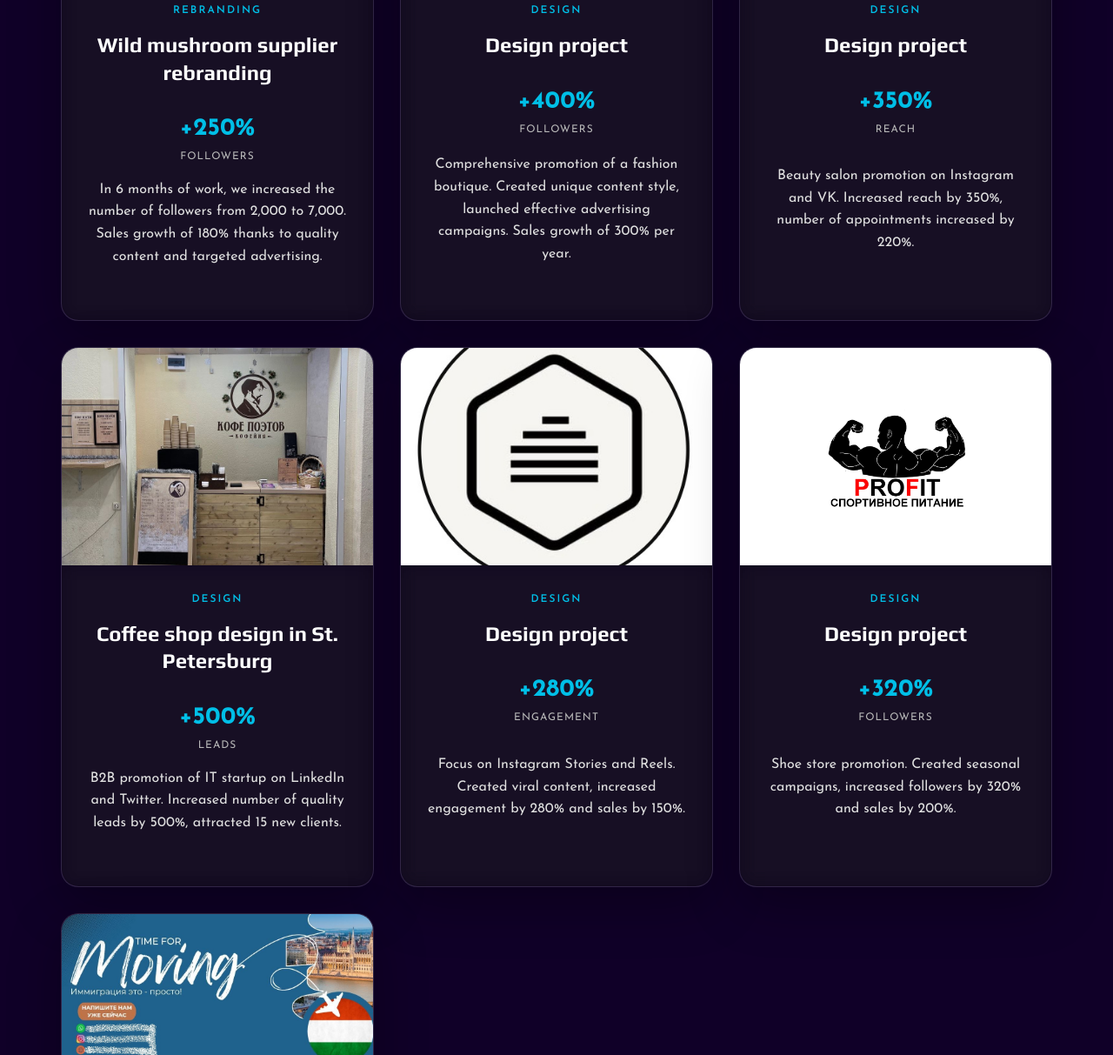
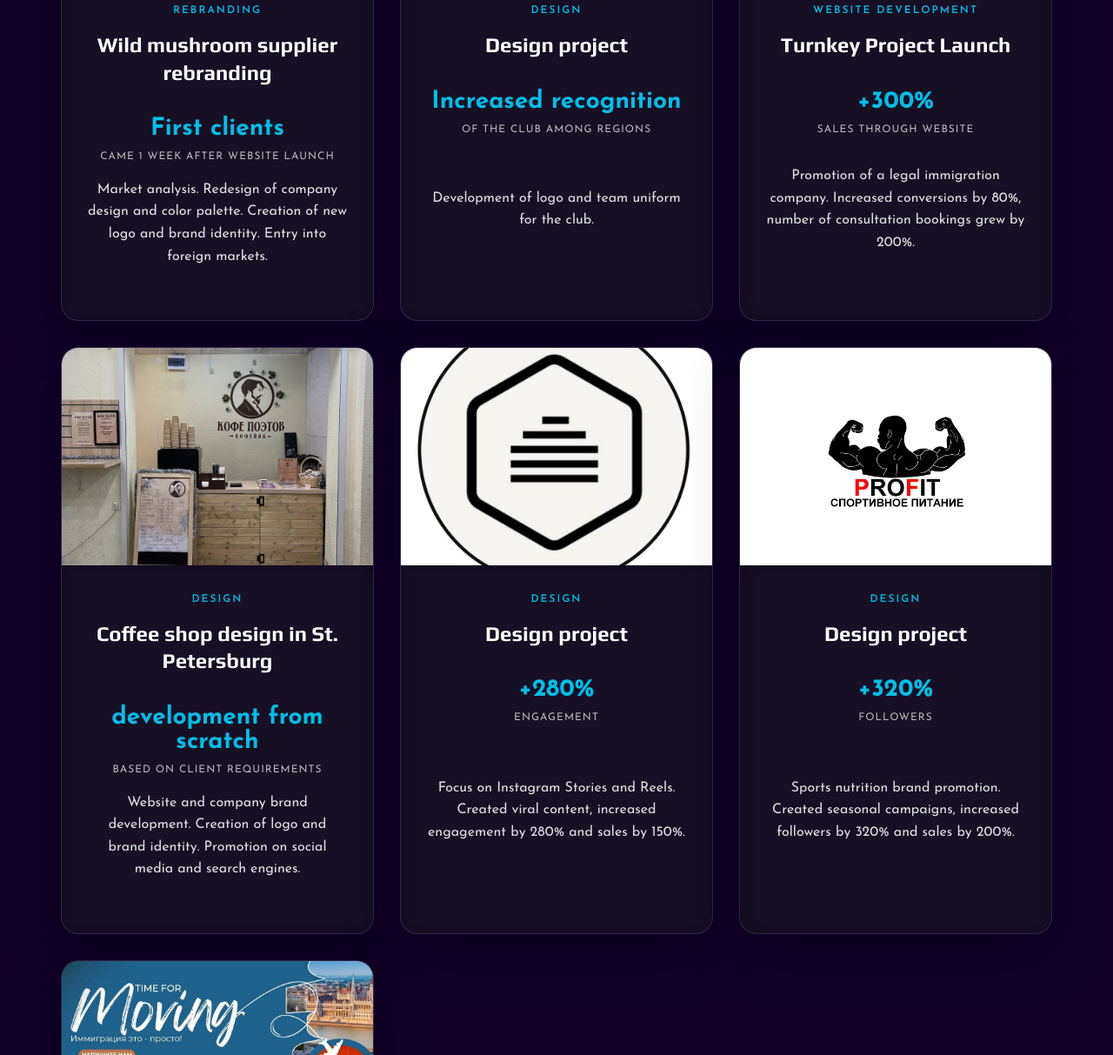
Before and after one commit to rocker0996/vinnilab, a plain HTML site: page portfolio_EN.html in a window 1280 px wide. Shown: the part 1155-2368 px from the top of the page at 87% size. Drawn offline with Linux system fonts and the light colour scheme.

Commit message:
Update portfolio: sync changes to English version

```diff
--- a/portfolio_EN.html
+++ b/portfolio_EN.html
@@ -137,12 +137,12 @@
                             <h4 class="portfolio__title">Wild mushroom supplier rebranding</h4>
                             <div class="portfolio__stats">
                                 <div class="stat-item">
-                                    <span class="stat-value">+250%</span>
-                                    <span class="stat-label">followers</span>
+                                    <span class="stat-value">First clients</span>
+                                    <span class="stat-label">Came 1 week after website launch</span>
                                 </div>
                             </div>
                             <div class="portfolio__description">
-                                <p>In 6 months of work, we increased the number of followers from 2,000 to 7,000. Sales growth of 180% thanks to quality content and targeted advertising.</p>
+                                <p>Market analysis. Redesign of company design and color palette. Creation of new logo and brand identity. Entry into foreign markets.</p>
                             </div>
                         </div>
                     </div>
@@ -159,12 +159,12 @@
                             <h4 class="portfolio__title">Design project</h4>
                             <div class="portfolio__stats">
                                 <div class="stat-item">
-                                    <span class="stat-value">+400%</span>
-                                    <span class="stat-label">followers</span>
+                                    <span class="stat-value">Increased recognition</span>
+                                    <span class="stat-label">of the club among regions</span>
                                 </div>
                             </div>
                             <div class="portfolio__description">
-                                <p>Comprehensive promotion of a fashion boutique. Created unique content style, launched effective advertising campaigns. Sales growth of 300% per year.</p>
+                                <p>Development of logo and team uniform for the club.</p>
                             </div>
                         </div>
                     </div>
@@ -177,16 +177,16 @@
                             <img src="img/work/work-3.jpg" alt="Design project">
                         </div>
                         <div class="portfolio__content">
-                            <div class="portfolio__category">Design</div>
-                            <h4 class="portfolio__title">Design project</h4>
+                            <div class="portfolio__category">Website Development</div>
+                            <h4 class="portfolio__title">Turnkey Project Launch</h4>
                             <div class="portfolio__stats">
                                 <div class="stat-item">
-                                    <span class="stat-value">+350%</span>
-                                    <span class="stat-label">reach</span>
+                                    <span class="stat-value">+300% </span>
+                                    <span class="stat-label">sales through website</span>
                                 </div>
                             </div>
                             <div class="portfolio__description">
-                                <p>Beauty salon promotion on Instagram and VK. Increased reach by 350%, number of appointments increased by 220%.</p>
+                                <p>Promotion of a legal immigration company. Increased conversions by 80%, number of consultation bookings grew by 200%.</p>
                             </div>
                         </div>
                     </div>
@@ -203,12 +203,12 @@
                             <h4 class="portfolio__title">Coffee shop design in St. Petersburg</h4>
                             <div class="portfolio__stats">
                                 <div class="stat-item">
-                                    <span class="stat-value">+500%</span>
-                                    <span class="stat-label">leads</span>
+                                    <span class="stat-value">development from scratch</span>
+                                    <span class="stat-label">based on client requirements</span>
                                 </div>
                             </div>
                             <div class="portfolio__description">
-                                <p>B2B promotion of IT startup on LinkedIn and Twitter. Increased number of quality leads by 500%, attracted 15 new clients.</p>
+                                <p>Website and company brand development. Creation of logo and brand identity. Promotion on social media and search engines.</p>
                             </div>
                         </div>
                     </div>
@@ -252,7 +252,7 @@
                                 </div>
                             </div>
                             <div class="portfolio__description">
-                                <p>Shoe store promotion. Created seasonal campaigns, increased followers by 320% and sales by 200%.</p>
+                                <p>Sports nutrition brand promotion. Created seasonal campaigns, increased followers by 320% and sales by 200%.</p>
                             </div>
                         </div>
                     </div>
@@ -407,7 +407,6 @@ All rights reserved | VinniLab
                 </div>
             </div>
         </div>
-        </div>
     </footer>
     <!-- Footer Section End -->
 
```
Also changed, not shown: portfolio.html (+15 -15 lines).
